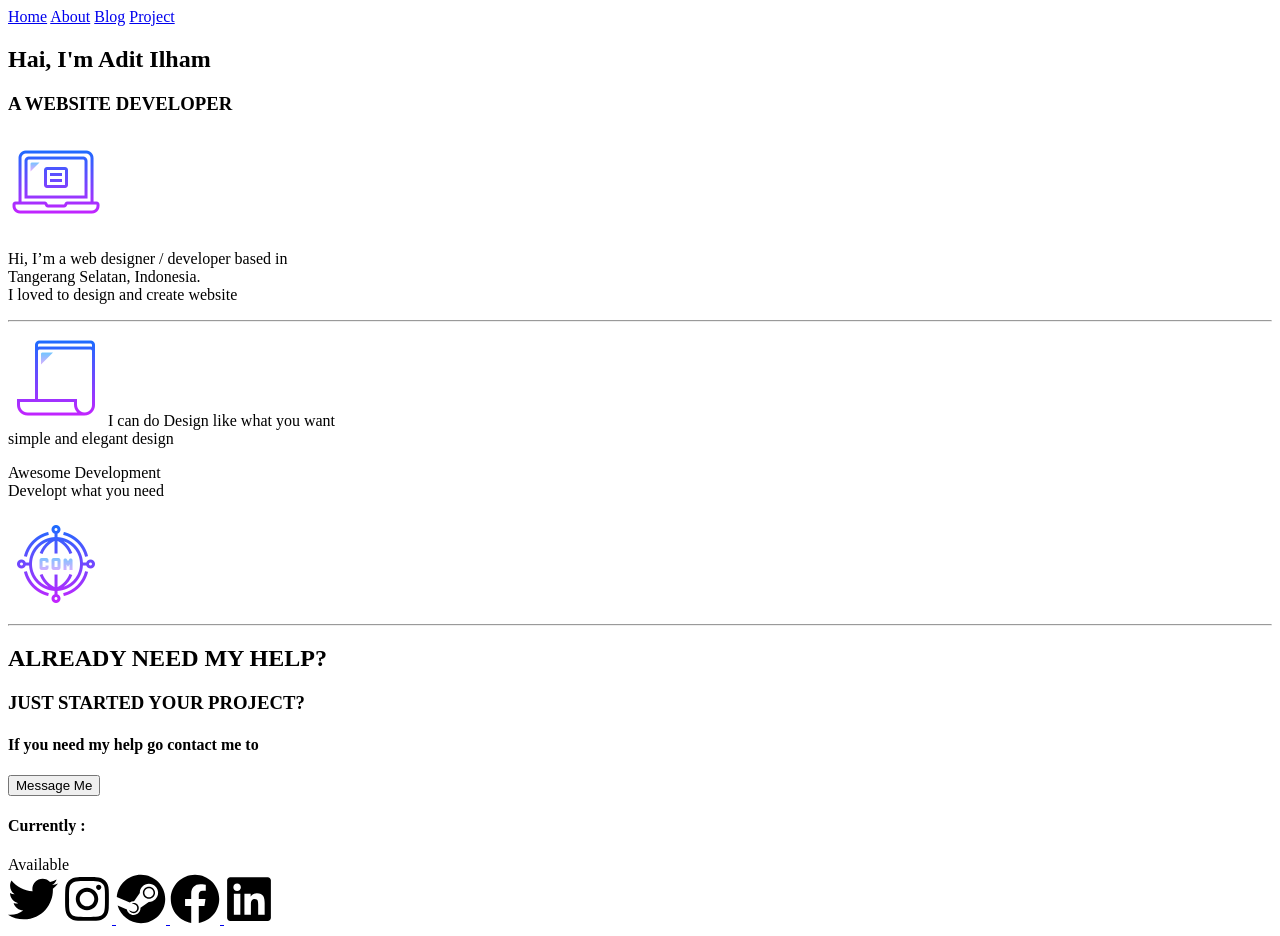
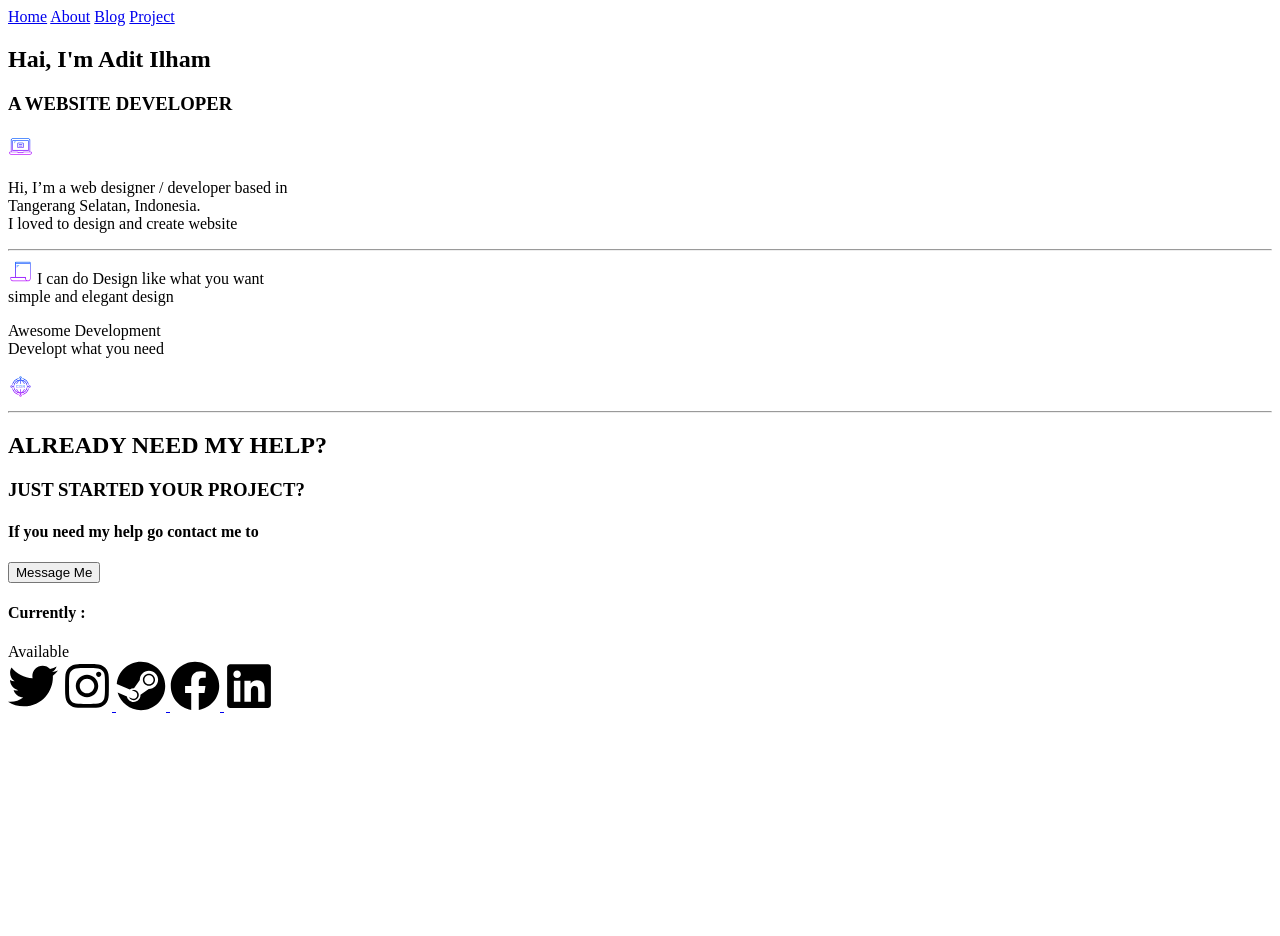
Before and after one commit to aditilham/project-html, a plain HTML site: page index.html in a window 1280 px wide. After the commit the page ends 800 px from the top, so only its background shows below. Drawn offline with Linux system fonts and the light colour scheme.

Commit message:
update 9

```diff
--- a/index.html
+++ b/index.html
@@ -20,7 +20,7 @@
         </header>
         <main>
             <section>
-                <img src="./assets/icons8-laptop-96.png">
+                <img src="./assets/icons8-laptop-96.png" width="25" height="25">
                 <p>Hi,
                     I’m a web designer / developer based in<br>
                     Tangerang Selatan, Indonesia.<br>
@@ -30,10 +30,12 @@
             </section>
             <section>
             </section>
-            <img src="./assets/icons8-paper-96.png"> I can do Design like what you want <br /> simple and elegant design
+            <img src="./assets/icons8-paper-96.png" width="25" height="25"> I can do Design like what you want <br />
+            simple and elegant design
             </section>
             <section>
-                <p>Awesome Development <br /> Developt what you need</p> <img src="./assets/icons8-website-96.png">
+                <p>Awesome Development <br /> Developt what you need</p>
+                <img src="./assets/icons8-website-96.png" width="25" height="25">
             </section>
             <hr />
             <section>
@@ -47,19 +49,19 @@
         </main>
 
         <footer>
-            <a href="https://twitter.com/aditilhaam" target="_blank"> <img src="./assets/twitter-brands.svg" width="50" height="50"
-            ></a>
+            <a href="https://twitter.com/aditilhaam" target="_blank"> <img src="./assets/twitter-brands.svg" width="50"
+                    height="50"></a>
             <a href="https://instagram.com/aditilhamn" target="_blank"><img src="./assets/instagram-brands.svg"
-                width="50" height="50">
+                    width="50" height="50">
             </a>
-            <a href="https://steamcommunity.com/id/eeevnxxx" target="_blank"> <img src="./assets/steam-brands.svg" width="50"
-                height="50">
+            <a href="https://steamcommunity.com/id/eeevnxxx" target="_blank"> <img src="./assets/steam-brands.svg"
+                    width="50" height="50">
             </a>
             <a href="https://facebook.com" target="_blank"> <img src="./assets/facebook-brands.svg" width="50"
-                height="50">
+                    height="50">
             </a>
             <a href="https://www.linkedin.com/in/adit-ilham/" target="_blank"> <img src="./assets/linkedin-brands.svg"
-                width="50" height="50">
+                    width="50" height="50">
             </a>
         </footer>
 </body>
```
